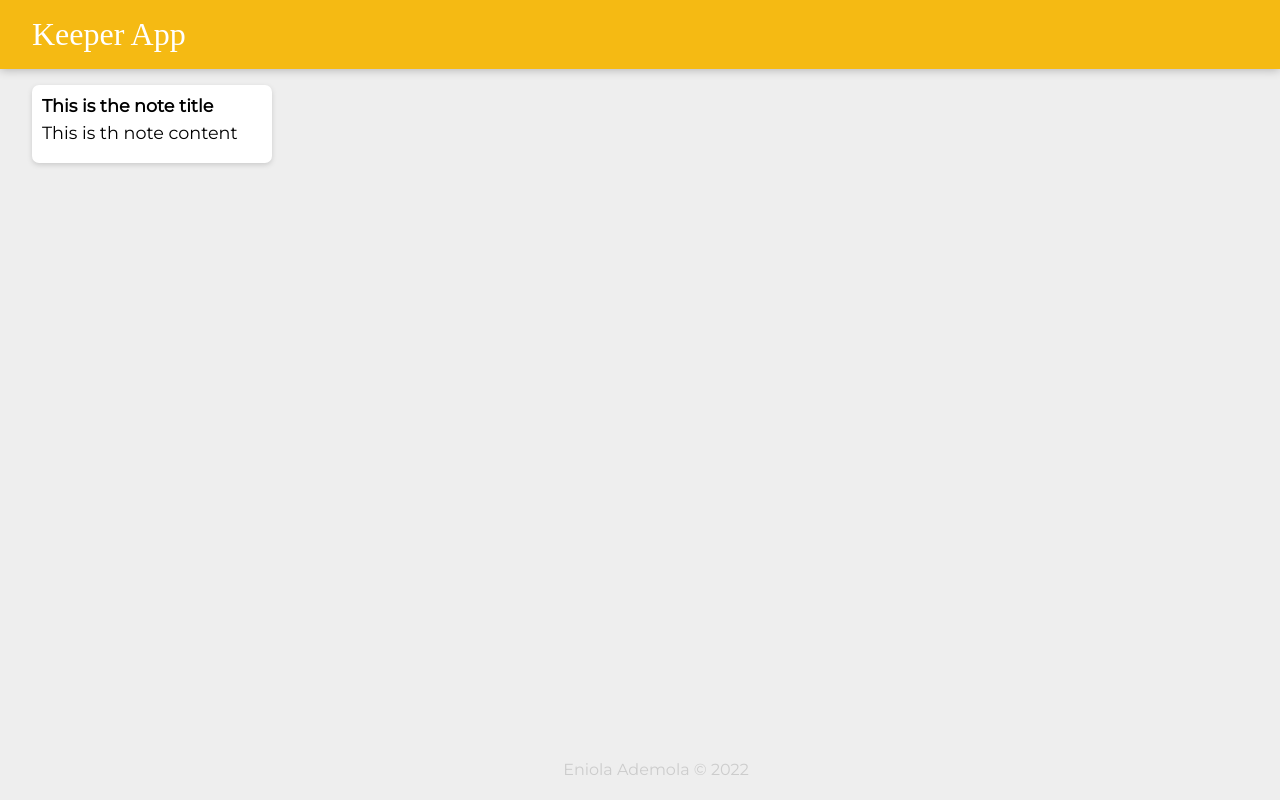
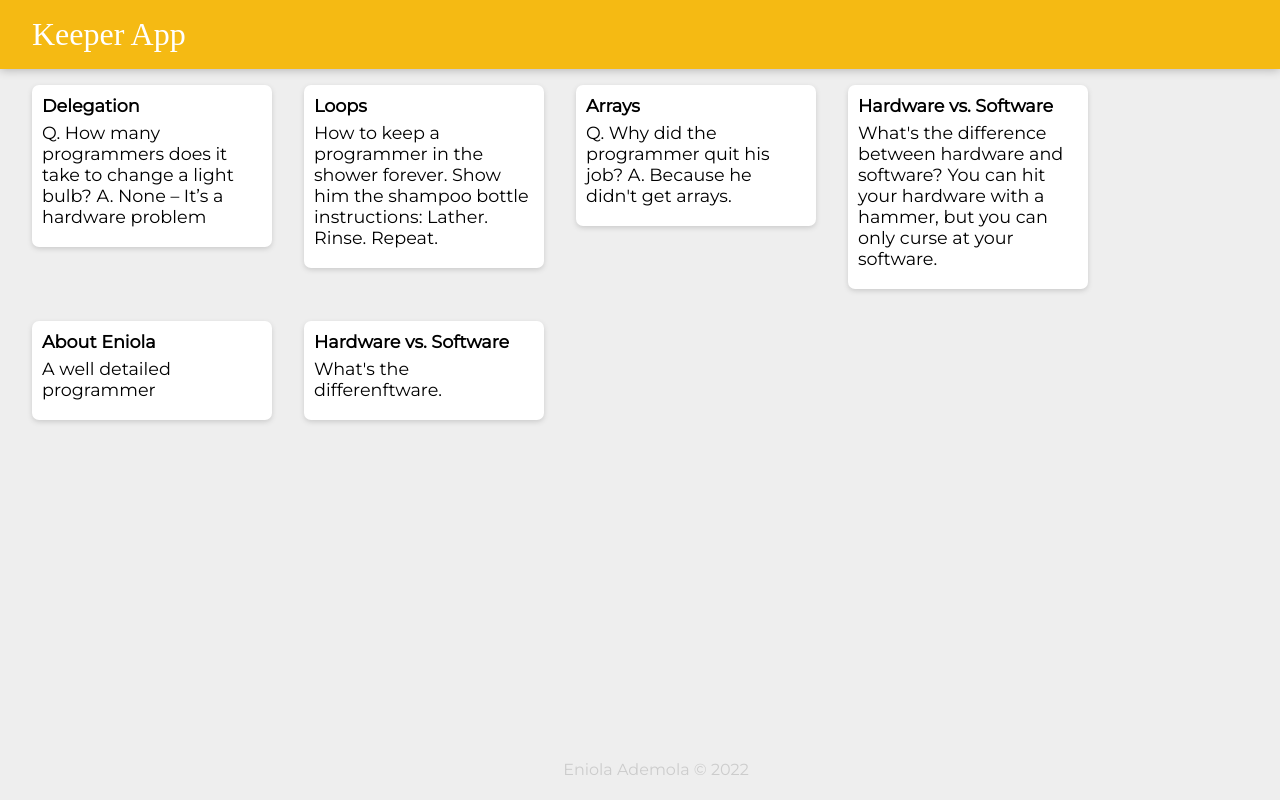
Before and after one commit to EniolaAdemola/KeeperAppProject, a React (Create React App) app: page / in a window 1280 px wide. Built offline with nearby package versions, Linux system fonts and the light colour scheme; a web font is replaced by a local one.

Commit message:
add more notes to the project

```diff
--- a/src/components/App.jsx
+++ b/src/components/App.jsx
@@ -1,17 +1,23 @@
 import React from "react";
-import Header from "./Header"
-import Footer from "./Footer"
-import Note from "./Note"
+import Header from "./Header";
+import Footer from "./Footer";
+import Note from "./Note";
+import noteFile from "../note";
 
 const App = () => {
-    return(
-        <>
-        <Header/>
-        <Footer/>
-        <Note/>
-        </>
-    )
-}
+	return (
+		<>
+			<Header />
+			{noteFile.map((noteItem) => (
+				<Note
+					key={noteItem.key}
+					title={noteItem.title}
+					content={noteItem.content}
+				/>
+			))}
+			<Footer />
+		</>
+	);
+};
 
-
-export default App
+export default App;
--- a/src/components/Note.jsx
+++ b/src/components/Note.jsx
@@ -1,10 +1,10 @@
 import React from "react";
 
-const Note = () => {
+const Note = (props) => {
 	return (
 		<div className="note">
-			<h1>This is the note title</h1>
-			<p>This is th note content</p>
+			<h1>{props.title}</h1>
+			<p>{props.content}</p>
 		</div>
 	);
 };
--- /dev/null
+++ b/src/note.js
@@ -0,0 +1,38 @@
+const notes = [
+	{
+		key: 1,
+		title: "Delegation",
+		content:
+			"Q. How many programmers does it take to change a light bulb? A. None – It’s a hardware problem",
+	},
+	{
+		key: 2,
+		title: "Loops",
+		content:
+			"How to keep a programmer in the shower forever. Show him the shampoo bottle instructions: Lather. Rinse. Repeat.",
+	},
+	{
+		key: 3,
+		title: "Arrays",
+		content:
+			"Q. Why did the programmer quit his job? A. Because he didn't get arrays.",
+	},
+	{
+		key: 4,
+		title: "Hardware vs. Software",
+		content:
+			"What's the difference between hardware and software? You can hit your hardware with a hammer, but you can only curse at your software.",
+	},
+	{
+		key: 5,
+		title: "About Eniola",
+		content: "A well detailed programmer",
+	},
+	{
+		key: 6,
+		title: "Hardware vs. Software",
+		content: "What's the differenftware.",
+	},
+];
+
+export default notes;
```
Also changed, not shown: src/index.js (+0 -13 lines).
